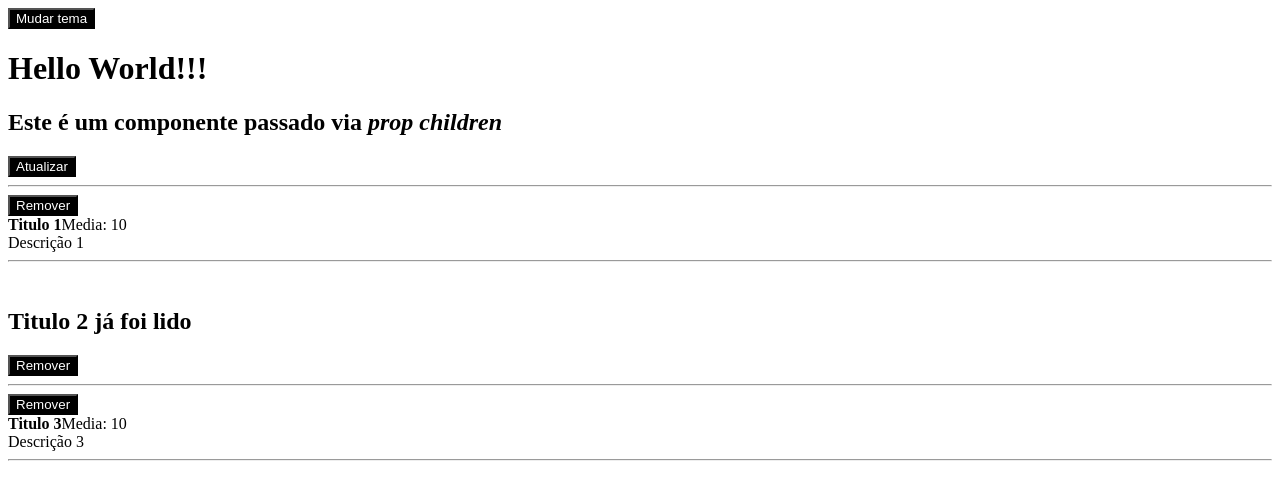
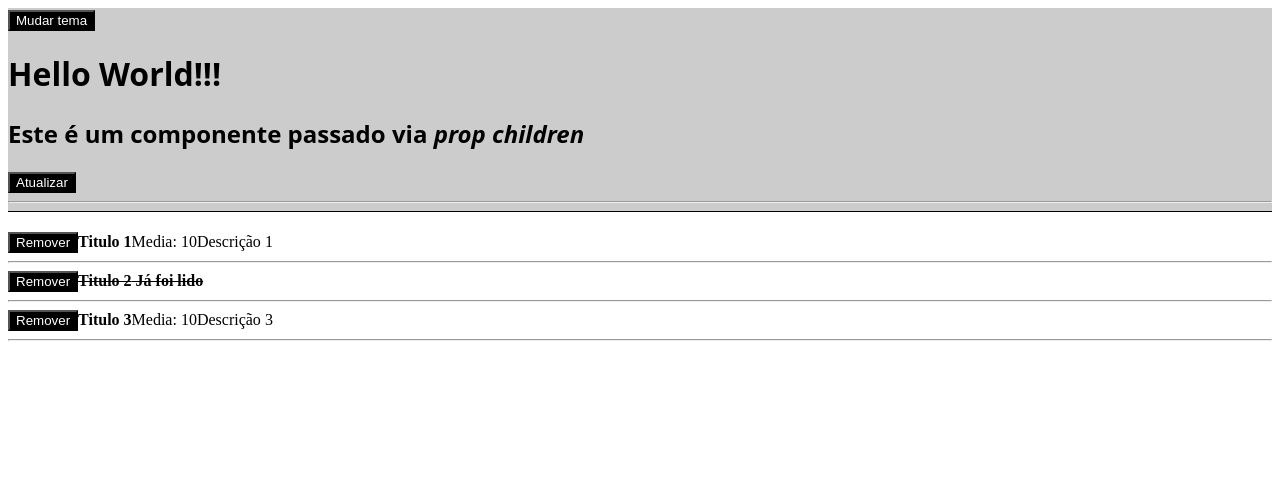
Before and after one commit to aleolvfer/fundamentos-do-react, a React app: page / in a window 1280 px wide. Shown: the top 500 px of the page. Built offline with nearby package versions, Linux system fonts and the light colour scheme; the HTML template or start-up script is replaced by a standard one.

Commit message:
Css inline

```diff
--- a/src/Header.js
+++ b/src/Header.js
@@ -7,7 +7,14 @@ export default function Header({ title, children }) {
   const { onToggleTheme } = useContext(ThemeContext);
 
   return (
-    <>
+    <header
+      style={{
+        backgroundColor: '#ccc',
+        borderBottom: '1px solid',
+        marginBottom: 20,
+        fontFamily: 'system-ui'
+      }}
+    >
       <Button
         onClick={onToggleTheme}
         >
@@ -16,7 +23,7 @@ export default function Header({ title, children }) {
         <h1>{title}</h1>
         {children}
       <hr/>
-    </>
+    </header>
   );
 }
 
--- a/src/Post.js
+++ b/src/Post.js
@@ -8,15 +8,16 @@ export default function Post(props) {
   if (props.post.read) {
     return (
       <>
-        <h2>{props.post.title} já foi lido</h2>
-        <Button
-          onClick={() => props.onRemove(props.post.id)}
-          post={{
-            id: props.post.id,
-          }}
-        >
-          <span>Remover</span>
-        </Button>
+        <article>
+          <PostHeader
+            onRemove={props.onRemove}
+            post={{
+              id: props.post.id,
+              title: props.post.title,
+              read: props.post.read,
+            }}
+          />
+        </article>
         <hr />
       </>
     )
@@ -34,12 +35,9 @@ export default function Post(props) {
           }}
         />
         <span>Media: {props.post.likes / 2}</span>
-        <br />
         {props.children}
-        <br />
       </article>
       <hr />
-      <br />
     </>
   );
 }
--- a/src/PostHeader.js
+++ b/src/PostHeader.js
@@ -13,9 +13,8 @@ export default function PostHeader(props) {
       >
         Remover
       </Button>
-      <br />
       <strong>
-        {props.post.read && <s>{props.post.title}</s>}
+        {props.post.read && <s>{props.post.title} Já foi lido</s>}
         {!props.post.read && props.post.title}
       </strong>
     </>
```
